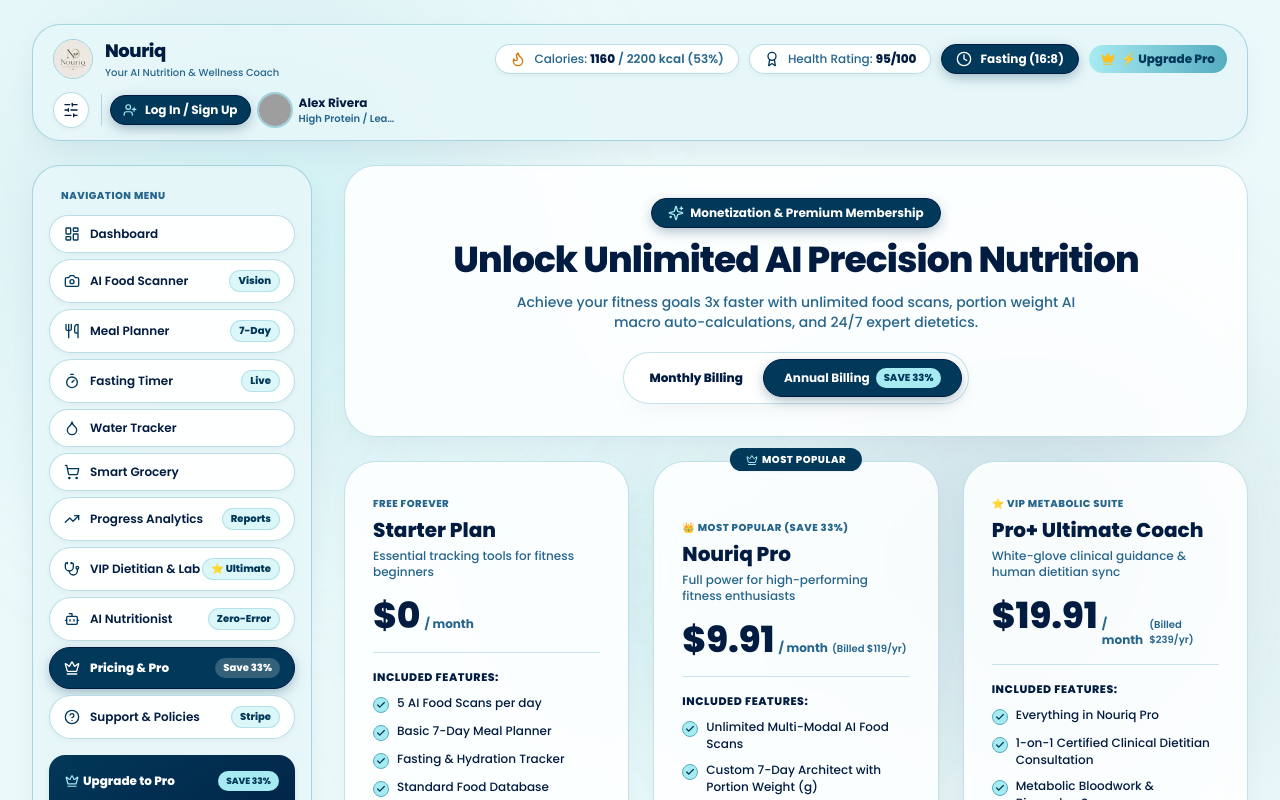
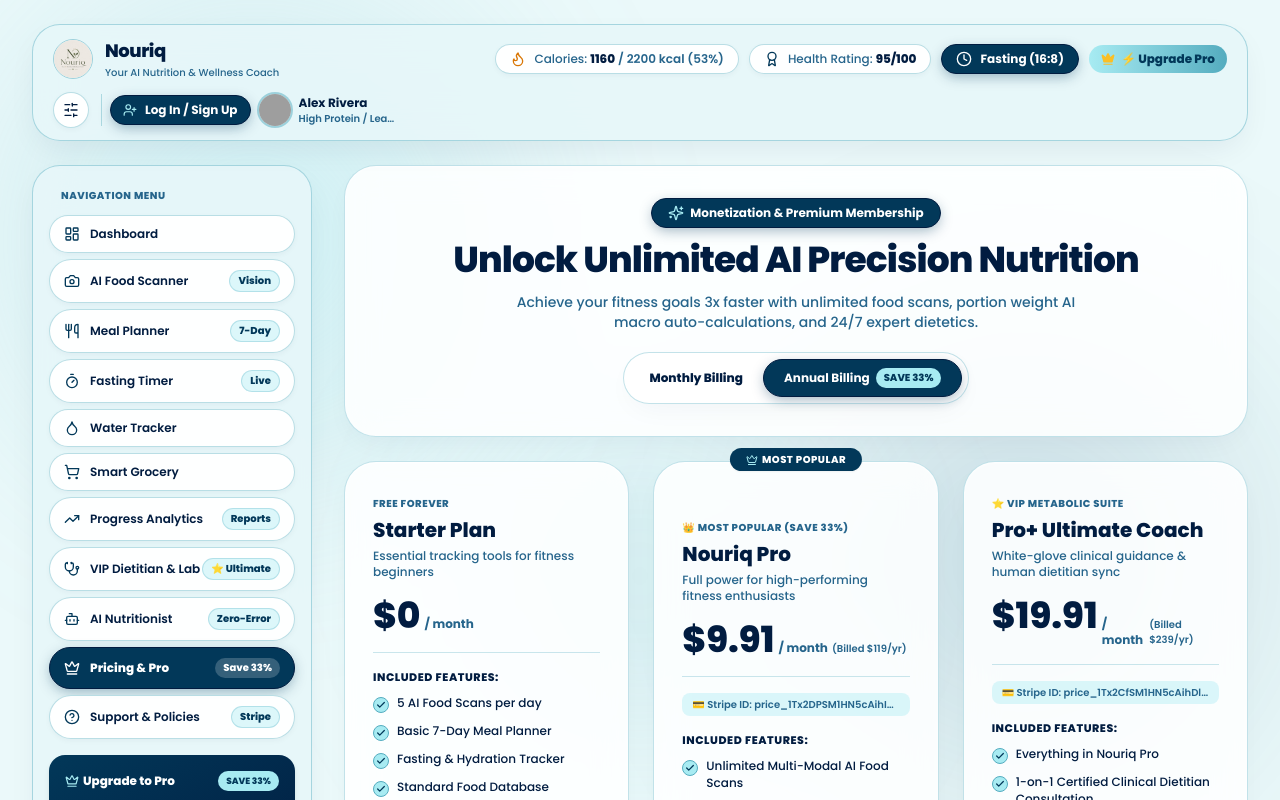
Before and after one commit to yugantmisal1516-hash/nouriq-ai, a React (Vite) app: page / in a window 1280 px wide. Both pictures are taken after a click on the button "⚡ Upgrade Pro". Shown: the top 800 px of the page. Built offline with nearby package versions, Linux system fonts and the light colour scheme; grey boxes are pictures that could not be loaded.

Commit message:
Integrate 4 Stripe Price IDs for Pro & Ultimate Monthly and Annual plans

```diff
--- a/src/components/PricingPlans.jsx
+++ b/src/components/PricingPlans.jsx
@@ -5,17 +5,26 @@
   Sparkles,
   Crown,
   ShieldCheck,
-  Zap,
   CreditCard,
   ArrowRight,
-  HelpCircle,
-  Clock,
-  Star
+  Lock,
+  ExternalLink
 } from 'lucide-react';
 import confetti from 'canvas-confetti';
 
+export const STRIPE_PRICE_IDS = {
+  pro: {
+    monthly: 'price_1Tx2AESM1HN5cAihVew0wefR',
+    annual: 'price_1Tx2DPSM1HN5cAihIw6ILuus'
+  },
+  ultimate: {
+    monthly: 'price_1Tx28uSM1HN5cAihF9P0wfxm',
+    annual: 'price_1Tx2CfSM1HN5cAihDlpntrW6'
+  }
+};
+
 export default function PricingPlans({ isOpen, onClose }) {
-  const { subscription, upgradeSubscription, cancelSubscription, goals } = useNutrition();
+  const { subscription, upgradeSubscription, goals } = useNutrition();
   const [billingCycle, setBillingCycle] = useState('annual'); // 'monthly' or 'annual'
   const [showStripeModal, setShowStripeModal] = useState(false);
   const [selectedTier, setSelectedTier] = useState(null);
@@ -75,6 +84,7 @@
       priceAnnual: 0,
       badge: 'Free Forever',
       desc: 'Essential tracking tools for fitness beginners',
+      stripePriceId: null,
       features: [
         '5 AI Food Scans per day',
         'Basic 7-Day Meal Planner',
@@ -92,13 +102,14 @@
       annualTotal: 119,
       badge: '👑 Most Popular (Save 33%)',
       desc: 'Full power for high-performing fitness enthusiasts',
+      stripePriceId: billingCycle === 'annual' ? STRIPE_PRICE_IDS.pro.annual : STRIPE_PRICE_IDS.pro.monthly,
       features: [
         'Unlimited Multi-Modal AI Food Scans',
         'Custom 7-Day Architect with Portion Weight (g)',
         'USDA AI Auto-Calculate Macros Engine',
         '24/7 AI Masterclass Chef & Clinical Nutritionist',
-        'Unlimited Intermittent Fasting Autophagy Logs',
-        'Export Detailed PDF Macro Reports',
+        'Metabolic Autophagy Stages Tracker',
+        'AI Micronutrient Deficit Grocery Insights',
         'Stripe 30-Day Money-Back Guarantee'
       ],
       isPopular: true,
@@ -112,11 +123,12 @@
       annualTotal: 239,
       badge: '⭐ VIP Metabolic Suite',
       desc: 'White-glove clinical guidance & human dietitian sync',
+      stripePriceId: billingCycle === 'annual' ? STRIPE_PRICE_IDS.ultimate.annual : STRIPE_PRICE_IDS.ultimate.monthly,
       features: [
         'Everything in Nouriq Pro',
         '1-on-1 Certified Clinical Dietitian Consultation',
         'Metabolic Bloodwork & Biomarker Sync',
-        'Custom PCOS, Diabetic & Renal Protocols',
+        'Schedule 1-on-1 AI Chat Consultation (IST & EST)',
         'Priority 24/7 VIP Support Desk'
       ],
       isPopular: false,
@@ -205,6 +217,12 @@
                   )}
                 </div>
 
+                {tier.stripePriceId && (
+                  <div className="text-[10px] text-[#26658C] font-semibold bg-[#A7EBF2]/40 px-2.5 py-1 rounded-lg truncate">
+                    💳 Stripe ID: {tier.stripePriceId}
+                  </div>
+                )}
+
                 <div className="space-y-2.5 text-xs">
                   <span className="text-[11px] font-extrabold text-[#011C40] uppercase tracking-wider block">Included Features:</span>
                   {tier.features.map((feat, idx) => (
@@ -261,7 +279,7 @@
         </div>
       </div>
 
-      {/* STRIPE CHECKOUT MODAL SIMULATION */}
+      {/* STRIPE CHECKOUT MODAL SIMULATION & LIVE PRICE ID SYNC */}
       {showStripeModal && selectedTier && (
         <div className="fixed inset-0 z-50 flex items-center justify-center p-4 bg-[#011C40]/60 backdrop-blur-md">
           <div className="ios-glass w-full max-w-md rounded-[32px] p-6 sm:p-8 space-y-5 relative shadow-2xl border border-[#54ACBF]/40">
@@ -280,8 +298,11 @@
             <div className="p-4 rounded-2xl bg-[#A7EBF2]/40 border border-[#54ACBF] flex items-center justify-between text-xs">
               <div>
                 <span className="font-extrabold text-[#011C40] block text-sm">{selectedTier.name}</span>
-                <span className="text-[#26658C] font-medium">
+                <span className="text-[#26658C] font-medium block">
                   {billingCycle === 'annual' ? `Annual Plan ($${selectedTier.annualTotal}/yr)` : `Monthly Plan ($${selectedTier.priceMonthly}/mo)`}
+                </span>
+                <span className="text-[10px] text-[#023859] font-bold block mt-0.5">
+                  Price ID: {selectedTier.stripePriceId}
                 </span>
               </div>
               <span className="text-xl font-black text-[#011C40]">
@@ -302,7 +323,7 @@
                   <input
                     type="text"
                     required
-                    defaultValue={goals.name || 'Alex Rivera'}
+                    defaultValue={goals?.name || 'Alex Rivera'}
                     className="w-full bg-white border border-[#54ACBF]/50 rounded-xl px-3.5 py-2 text-[#011C40]"
                   />
                 </div>
```
